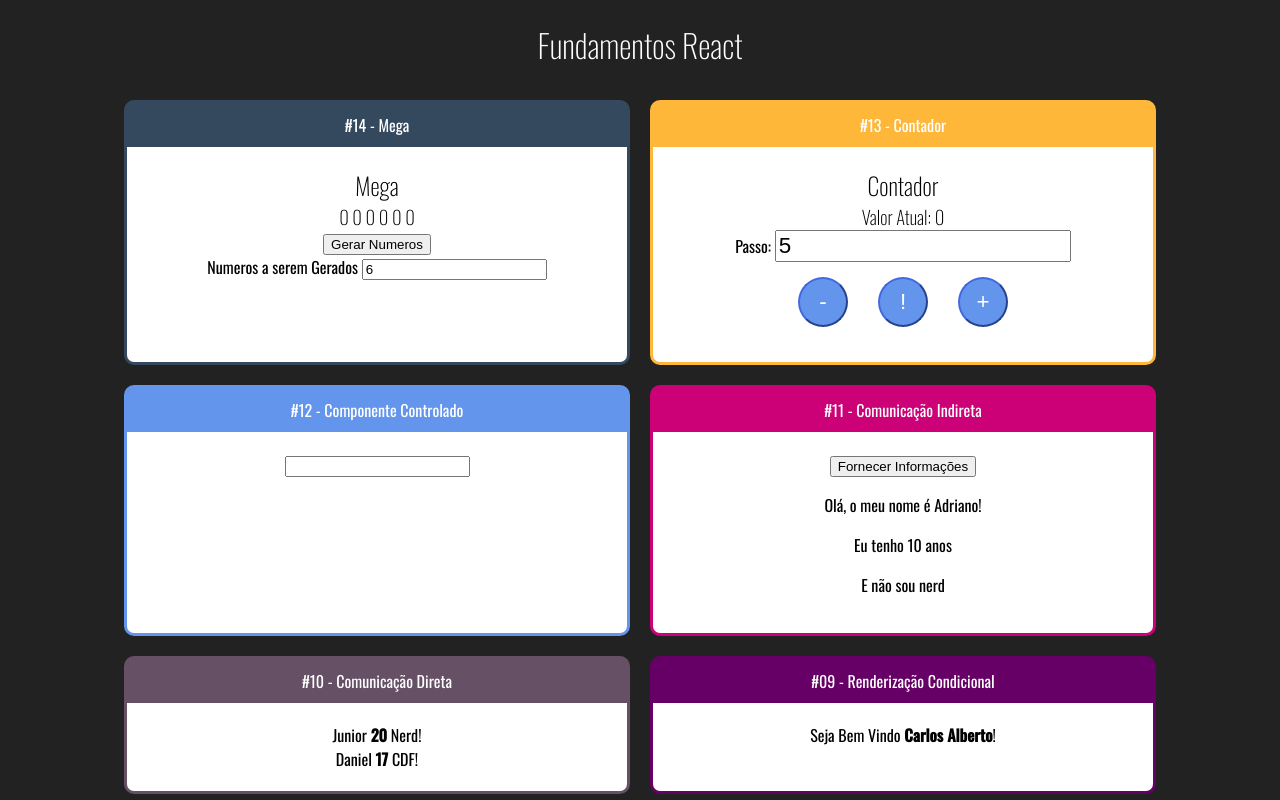
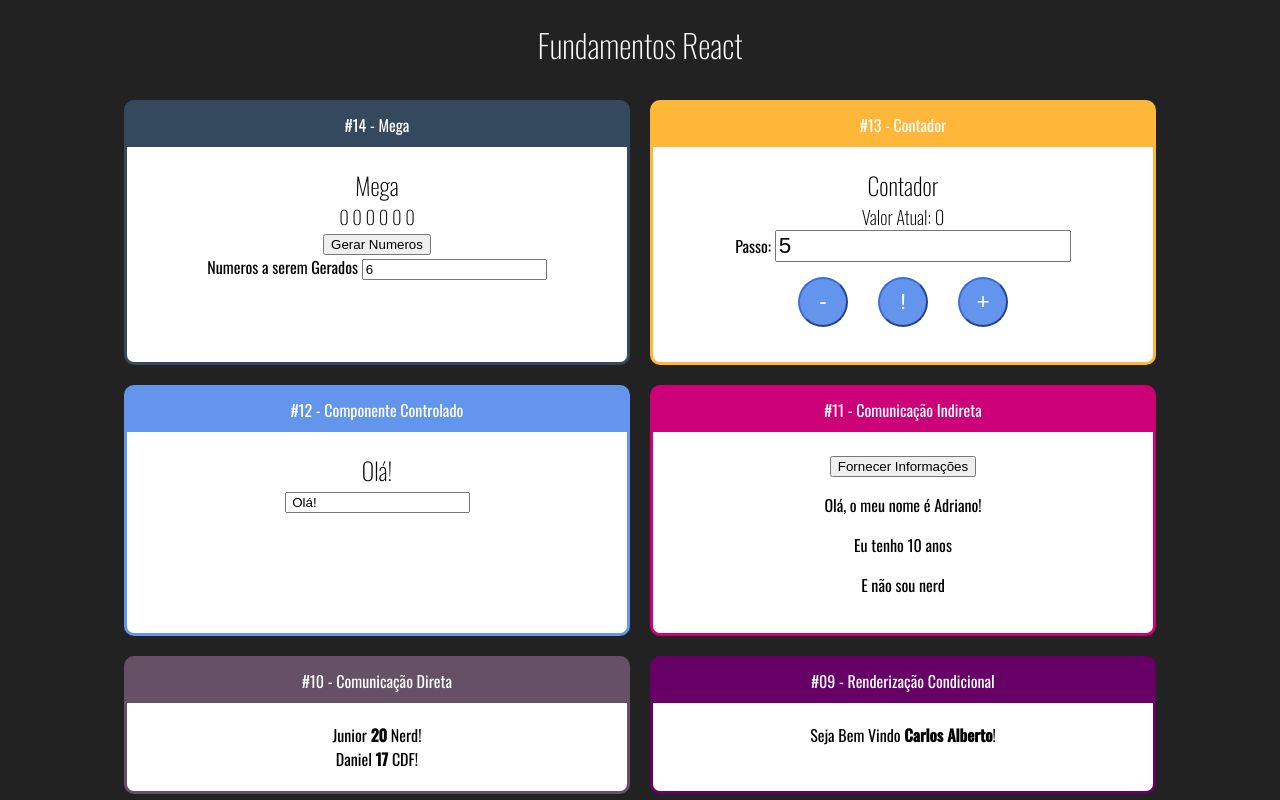
Before and after one commit to cviniciussn/curso-react-Udemy, a React (Create React App) app: page / in a window 1280 px wide. Shown: the top 800 px of the page. Built offline with nearby package versions, Linux system fonts and the light colour scheme.

Commit message:
melhorias em Componente controlado

```diff
--- a/src/components/formulario/Input.jsx
+++ b/src/components/formulario/Input.jsx
@@ -4,17 +4,14 @@ import './input.css'
 
 export default (props)=>{
 
-    const [valor, setValor] = useState("")
-
-    function handle(e){
-        setValor(e.target.value)
-    }
+    const [valor, setValor] = useState(" Olá!  ")
 
     return(
 
         <div className='input'>
             <h2>{valor}</h2>
-            <input value={valor} onChange={handle}/>
+            <input value={valor} onChange={(e) => setValor(e.target.value)}
+            placeHolder="Experimente escrever algo!" />
 
         </div>
     )
```
